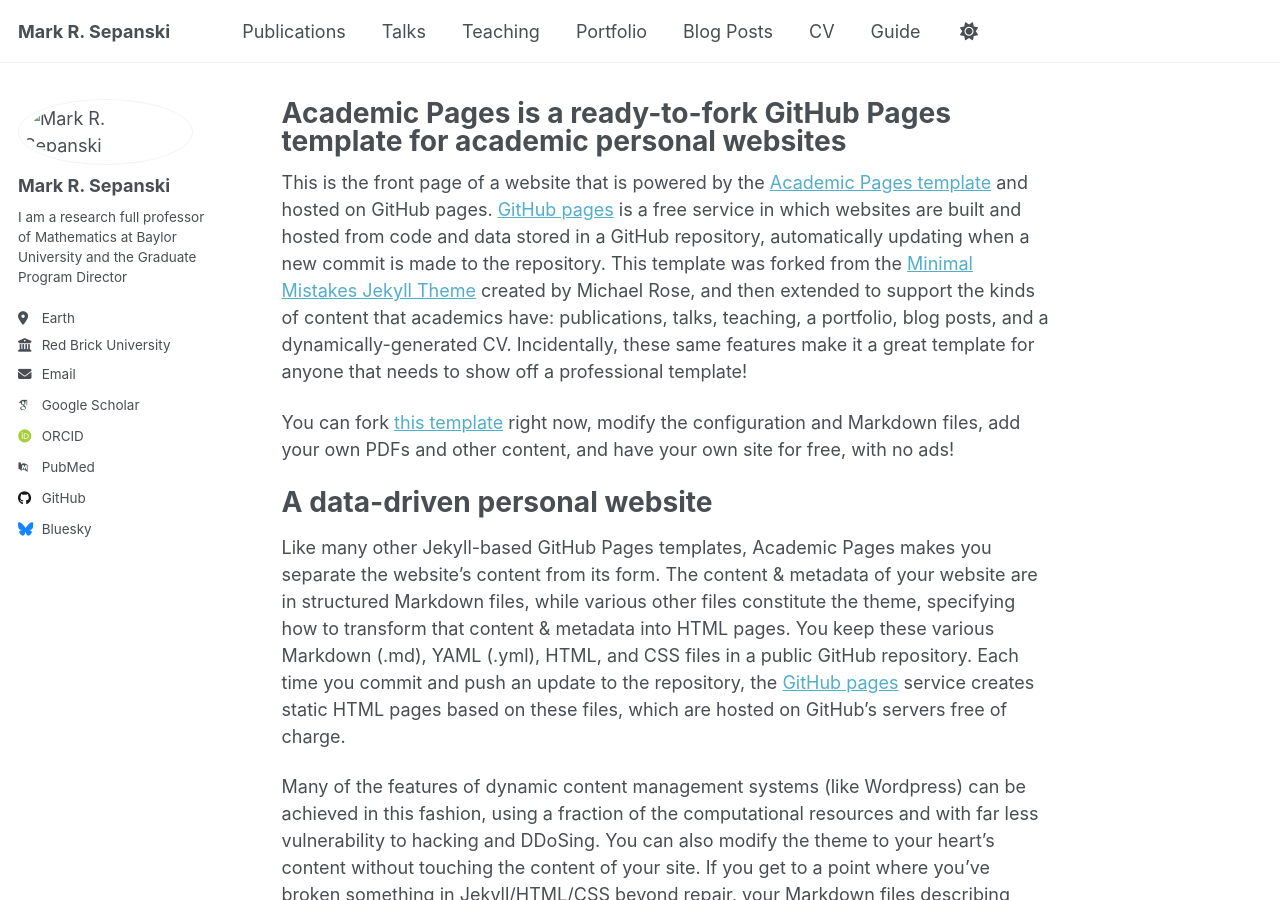
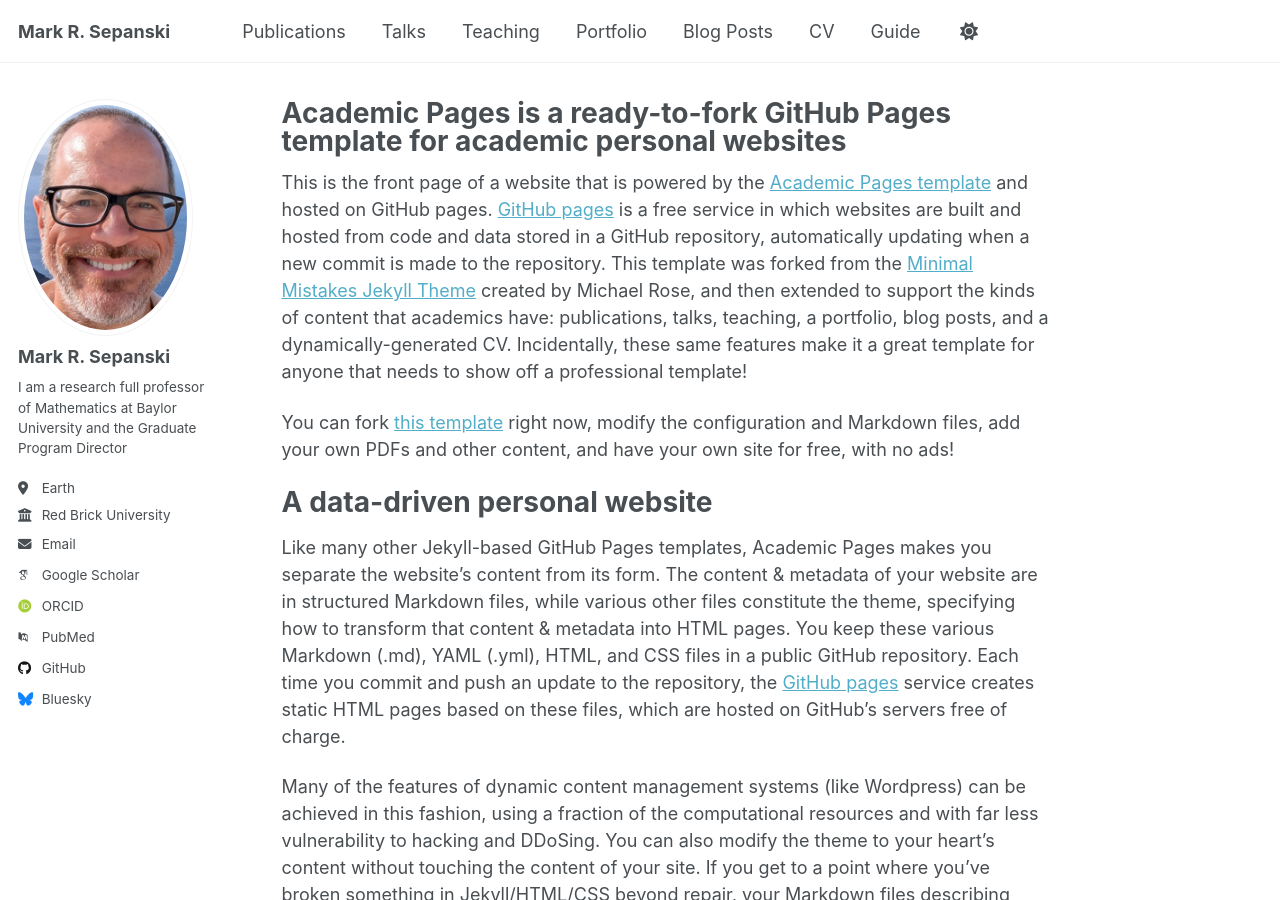
Before and after one commit to mrsepanski/mrsepanski.github.io, a Jekyll site: the page built from _pages/about.md, in a window 1280 px wide and 900 px high. Built offline with Jekyll 4.4.1, drawn with Linux system fonts in a browser that asks for light colours; some web fonts are replaced; a script that is not in the unit is left out.

Commit message:
Update _config.yml

```diff
--- a/_config.yml
+++ b/_config.yml
@@ -12,8 +12,8 @@ site_theme               : "default"
 title                    : "Mark R. Sepanski"
 title_separator          : "-"
 name                     : &name "Mark R. Sepanski"
-description              : &description "personal description"
-url                      : https://academicpages.github.io # the base hostname & protocol for your site e.g. "https://[your GitHub username].github.io" or if you already have some other page hosted on Github then use "https://[your GitHub username].github.io/[Your Repo Name]"
+description              : &description "Mark R. Sepanski Professional Information"
+url                      : https://mrsepanski.github.io # the base hostname & protocol for your site e.g. "https://[your GitHub username].github.io" or if you already have some other page hosted on Github then use "https://[your GitHub username].github.io/[Your Repo Name]"
 baseurl                  : "" # the subpath of your site, e.g. "/blog"
 repository               : "academicpages/academicpages.github.io"
 
@@ -22,7 +22,7 @@ repository               : "academicpages/academicpages.github.io"
 #               Additional customization can be done by editing /_includes/author-profile.html
 author:
   # Biographic information
-  avatar           : "images/MS-profile.png"
+  avatar           : "MS-profile.png"
   name             : "Mark R. Sepanski"
   pronouns         : # example: "she/her"
   bio              : "I am a research full professor of Mathematics at Baylor University and the Graduate Program Director"
```
